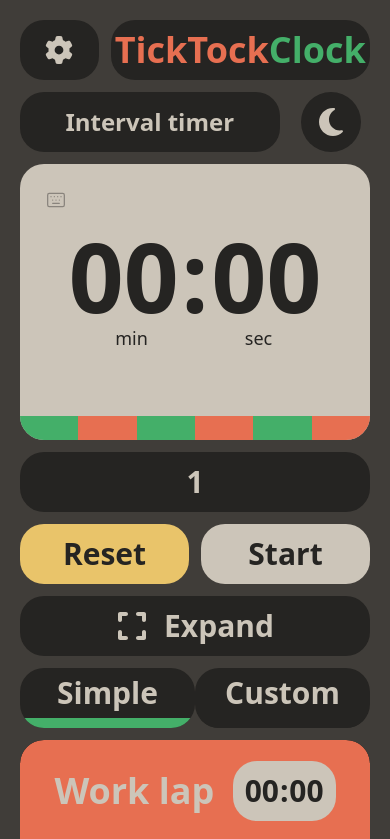
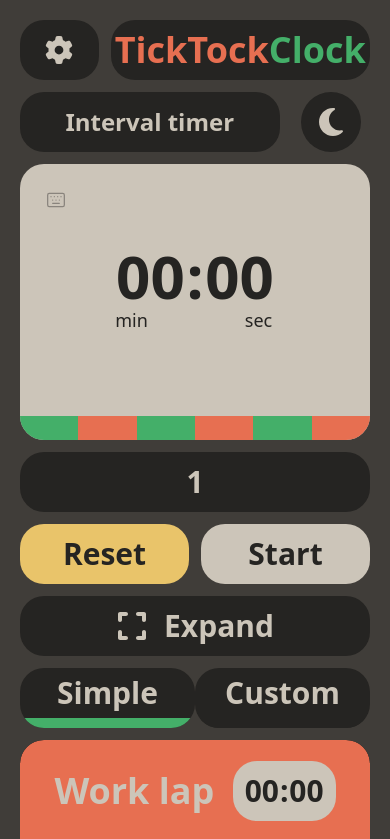
Before and after one commit to jesu-m0/TickTockClock, a React (Vite) app in the folder TickTockClock/: page / in a window 390 px wide. Shown: the top 839 px of the page. Built offline with nearby package versions, Linux system fonts and the light colour scheme.

Commit message:
fix: numbers size in mobile

```diff
--- a/TickTockClock/src/components/Common/Clock.tsx
+++ b/TickTockClock/src/components/Common/Clock.tsx
@@ -419,7 +419,7 @@ const Clock: React.FC = () => {
                         )}
 
                         <div className="p-4 h-full flex flex-col justify-center items-center">
-                              <TimeDigits value={formatTime(time)} className="font-black text-blackOlive dark:text-eerieBlack text-8xl md:text-8xl xl:text-9xl text-center" />
+                              <TimeDigits value={formatTime(time)} className="font-black text-blackOlive dark:text-eerieBlack text-6xl md:text-8xl xl:text-9xl text-center" />
                               <div className="flex px-8 w-full">
                                     <p className="font-medium text-blackOlive dark:text-eerieBlack text-lg text-center w-1/2">
                                           {t.min}
```
